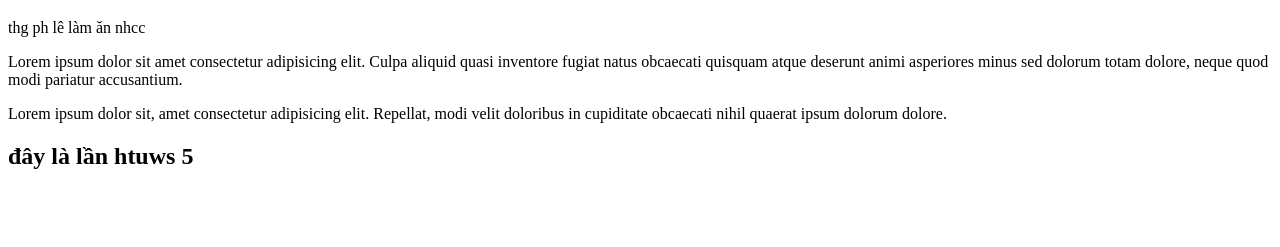
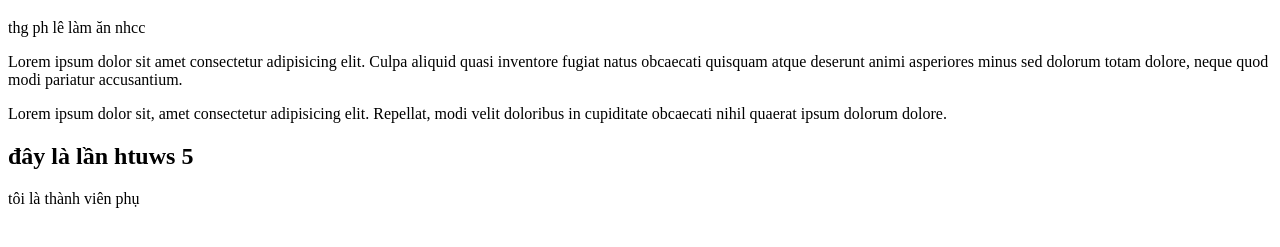
Before and after one commit to j4sonph20/bc52_portfolio, a plain HTML site: page index.html in a window 1280 px wide. Shown: the part 61-308 px from the top of the page. Drawn offline with Linux system fonts and the light colour scheme.

Commit message:
day lam thanh vien phu

```diff
--- a/index.html
+++ b/index.html
@@ -12,5 +12,6 @@
     <p>Lorem ipsum dolor sit amet consectetur adipisicing elit. Culpa aliquid quasi inventore fugiat natus obcaecati quisquam atque deserunt animi asperiores minus sed dolorum totam dolore, neque quod modi pariatur accusantium.</p>
 <p>Lorem ipsum dolor sit, amet consectetur adipisicing elit. Repellat, modi velit doloribus in cupiditate obcaecati nihil quaerat ipsum dolorum dolore.</p>
 <h2>đây là lần htuws 5</h2>
+<p>tôi là thành viên phụ</p>
 </body>
 </html>
```
